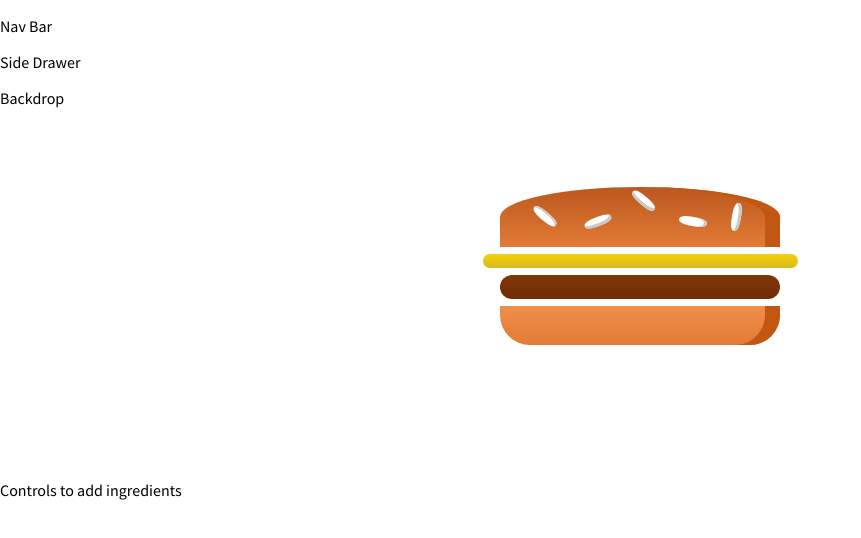
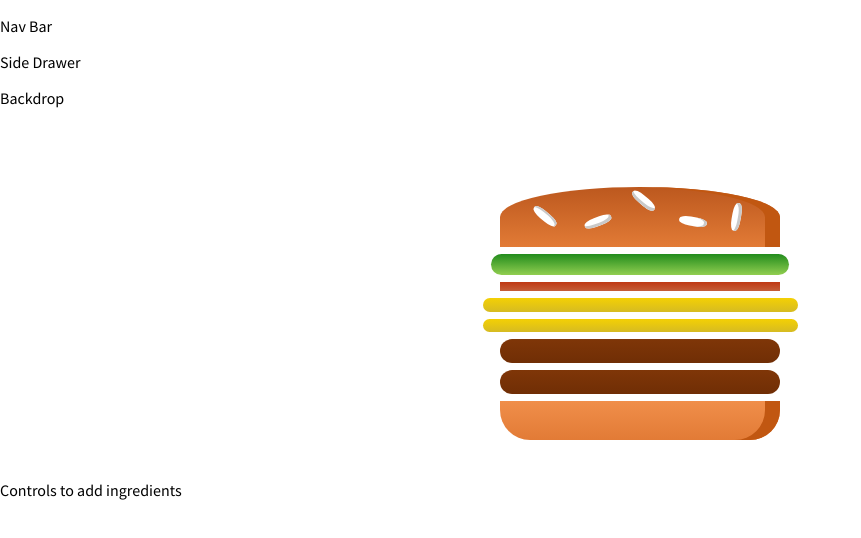
Before and after one commit to krtcotmo2/react_burger, a React (Create React App) app: page / in a window 1280 px wide. Shown: the top 538 px of the page, without its empty margins (0-861 px from the left). Built offline with nearby package versions, Linux system fonts and the light colour scheme.

Commit message:
added GluttenFree option to stack

```diff
--- a/src/Components/Burger/Ingredient/Ingredient.js
+++ b/src/Components/Burger/Ingredient/Ingredient.js
@@ -4,7 +4,6 @@ import PropTypes from 'prop-types';
 
 const Ingredient = (props) => {
   let ingredient = null;
-
   switch(props.type){
     case 'bread-bottom':
       ingredient = <div className={visStyles.BreadBottom}></div>;
@@ -23,7 +22,7 @@ const Ingredient = (props) => {
     case 'cheese':
       ingredient = <div className={visStyles.Cheese}></div>;
       break;
-    case 'salad':
+    case 'lettuce':
       ingredient = <div className={visStyles.Salad}></div>;
       break;
     case 'bacon':
--- a/src/Components/Burger/Visualization/Visualization.js
+++ b/src/Components/Burger/Visualization/Visualization.js
@@ -7,10 +7,16 @@ const Visualization = (props) => {
   useEffect( () => {
     console.log('updated ingredientList')
   },
-  [props.ingredientList])
+  [props.ingredientList]);
+
+  const burgerStack = props.ingredientList.map( (ing, i) => {
+    return (<Ingredient type={ing.type} key={ing.type+i+1}/>)
+  });
   return (
     <div className={visStyles.burger}>
-      {props.ingredientList.map( (ing, i) => <Ingredient type={ing.type} key={i}/>)}
+      {props.isGluttenFree ? null : <Ingredient type='bread-top' key='Topbun0'/>}
+      {burgerStack}
+      {props.isGluttenFree ? null : <Ingredient type='bread-bottom' key='Bottombun0'/>}
     </div>
    );
 }
--- a/src/Containers/Configurator/Cofigurator.js
+++ b/src/Containers/Configurator/Cofigurator.js
@@ -5,18 +5,20 @@ import Visaulization from '../../Components/Burger/Visualization/Visualization'
 class Configurator extends Component {
   state = {
     ingredientList: [
-      {type:'bread-top'},
-      {type:'cheese'},
-      {type:'meat'},
-      {type:'bread-bottom'},
+      {type:'lettuce', cost:.5},
+      {type:'bacon', cost:1.99},
+      {type:'cheese', cost:1},
+      {type:'cheese', cost:1},
+      {type:'meat', cost:5.99},
+      {type:'meat', cost:5.99},
     ],
-
+    isGluttenFree:false,
   }
 
   render(){
     return (
         <Auxillary>
-          <Visaulization ingredientList={this.state.ingredientList}/>
+          <Visaulization ingredientList={this.state.ingredientList} isGluttenFree={this.state.isGluttenFree}/>
           <div>Controls to add ingredients</div>
         </Auxillary>
     )}
```
